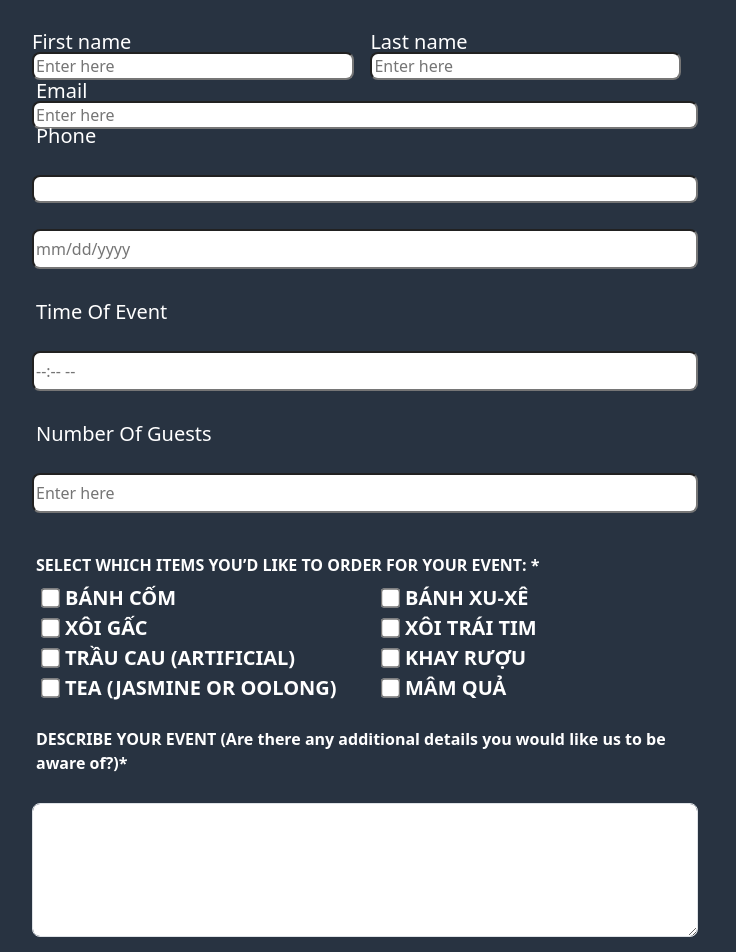
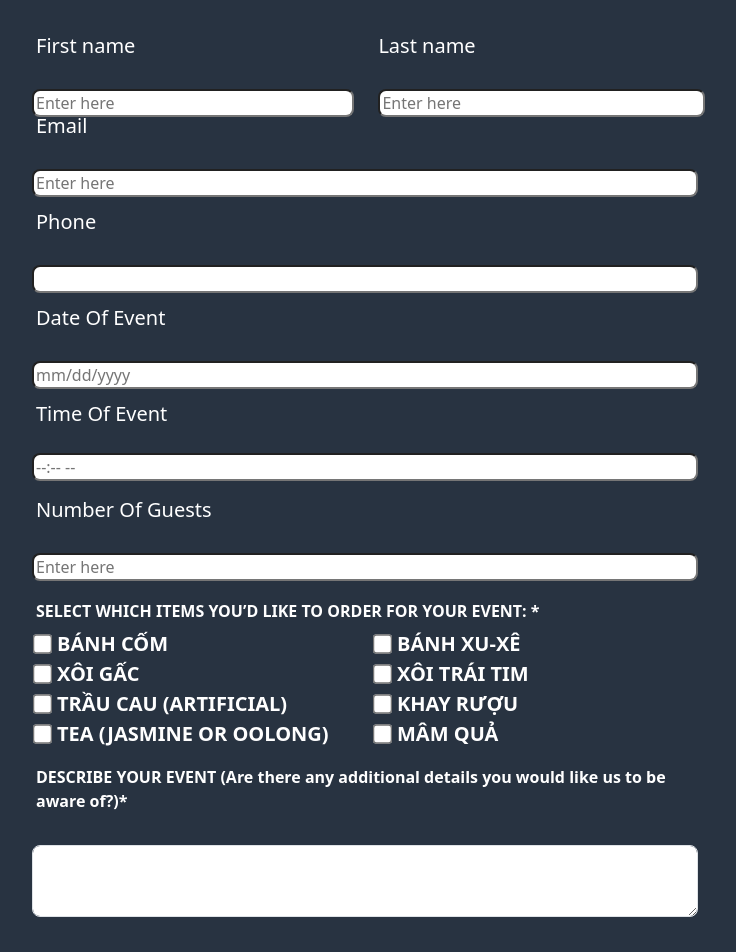
Before and after one commit to The-stoic-wolf/DHGB, a React (Create React App) app: page /tea in a window 1280 px wide. Shown: the part 1180-2132 px from the top of the page, without its empty margins (272-1008 px from the left). Built offline with nearby package versions, Linux system fonts and the light colour scheme.

Commit message:
Your message about what you updated

```diff
--- a/src/components/pages/Teac.js
+++ b/src/components/pages/Teac.js
@@ -23,47 +23,47 @@ export default function Teac() {
          </div>
       </div>
       {/* ----------------------------------------------------------section no 1---------------------------------------------------------------- */}
-      <div className="pt-5" style={{height:"1300px",width:"100%",backgroundColor:"rgb(40, 51, 65)"}}>
+      <div className="pt-5" style={{height:"1350px",width:"100%",backgroundColor:"rgb(40, 51, 65)"}}>
 
         <div className="d-flex flex-column text-white align-items-center pt-3" style={{height:"900px", margin:" 0px 300px 50px 300px"}}>
             <h2 className="fs-3 fw-normal ">BOOK YOUR VIETNAMESE TEA CEREMONY WITH US!</h2>
             <p className=" fs-5 fw-normal " style={{margin:"10px 190px 0px 190px"}}>At Đông Hưng Viên Bakery, we specialize in bringing to life the sweetness of  your engagement (Đám Hỏi) and wedding day with our bespoke cakes and personalized service.</p>
 {/* -----------------------------------------------------section no 2----------------------------------------------------------------------------- */}
-          <div className="d-flex flex-column mt-4"  style={{height:"800px",width:"100%"}}>
-            <div className="d-flex flex-row" style={{height:"45px"}}>
-               <div className="d-flex flex-column ps-1" style={{width:"48%"}}>
-                 <label  htmlFor="fname" className='fs-5 fw-normal pt-1'style={{height:"5px"}}>First name</label><br></br>
-                 <input style={{height:"40px"}} className="rounded-3 mt-0" type="text" id="fname" name="fname" placeholder='Enter here'/><br></br>
+          <div className="d-flex flex-column mt-4"  style={{height:"1200px",width:"100%"}}>
+            <div className="d-flex flex-row" style={{height:"80px"}}>
+               <div className="d-flex flex-column ps-1 pb-2 pt-2" style={{width:"48%"}}>
+                 <label  htmlFor="fname" className='mx-1 fs-5 fw-normal mb-2'style={{height:"10px"}}>First name</label><br></br>
+                 <input style={{height:"40px"}} className="rounded-3 mt-3" type="text" id="fname" name="fname" placeholder='Enter here'/><br></br>
                </div>
-               <div className="d-flex flex-column ps-3" style={{width:"48%"}}>
-                 <label  htmlFor="fname" className='fs-5 fw-normal pt-1' style={{height:"5px"}}>Last name</label><br></br>
-                 <input style={{height:"40px"}} className="rounded-3 mt-0" type="text" id="fname" name="fname" placeholder='Enter here'/><br></br>
+               <div className="d-flex flex-column ms-4 pb-2 pt-2" style={{width:"48%"}}>
+                 <label  htmlFor="fname" className='fs-5 fw-normal mb-2' style={{height:"10px"}}>Last name</label><br></br>
+                 <input style={{height:"40px"}} className="rounded-3 mt-3" type="text" id="fname" name="fname" placeholder='Enter here'/><br></br>
                </div>
              </div>
 
-             <div className="d-flex flex-column mt-1 mx-1" style={{width:"98%",height:"45px"}} >
-                 <label  htmlFor="fname" className='ms-1 fs-5 fw-normal pt-1' style={{height:"5px"}}>Email</label><br></br>
-                 <input style={{height:"40px"}} className="rounded-3 " type="text" id="fname" name="fname" placeholder='Enter here'/><br></br>
+             <div className="d-flex flex-column mt-2 mb-2 mx-1" style={{width:"98%",height:"80px"}} >
+                 <label  htmlFor="fname" className='ms-1 fs-5 fw-normal mb-2' style={{height:"10px"}}>Email</label><br></br>
+                 <input style={{height:"40px"}} className="rounded-3 mt-3" type="text" id="fname" name="fname" placeholder='Enter here'/><br></br>
              </div>
 
-             <div className="d-flex flex-column mt-1 mx-1" style={{width:"98%",height:"50px"}}>
-                 <label  htmlFor="fname" className='ms-1 fs-5 fw-normal'>Phone</label><br></br>
-                 <input style={{height:"40px"}} className="rounded-3" type="text" id="fname" name="fname"/><br></br>
+             <div className="d-flex flex-column mt-2 mb-2 mx-1" style={{width:"98%",height:"80px"}}>
+                 <label  htmlFor="fname" className='ms-1 fs-5 fw-normal mb-2' style={{height:"10px"}}>Phone</label><br></br>
+                 <input style={{height:"40px"}} className="rounded-3 mt-3" type="text" id="fname" name="fname"/><br></br>
              </div>
 
-             <div className="d-flex flex-column mt-1 mx-1" style={{width:"98%"}}>
-                 <label  htmlFor="fname" className='ms-1 fs-5 fw-normal'>Date Of Event</label><br></br>
-                 <input style={{height:"40px"}} className="rounded-3" type="text" id="fname" name="fname" placeholder='mm/dd/yyyy'/><br></br>
+             <div className="d-flex flex-column mt-2 mb-2 mx-1" style={{width:"98%",height:"80px"}}>
+                 <label  htmlFor="fname" className='ms-1 fs-5 fw-normal mb-2' style={{height:"10px"}}>Date Of Event</label><br></br>
+                 <input style={{height:"40px"}} className="rounded-3 mt-3" type="text" id="fname" name="fname" placeholder='mm/dd/yyyy'/><br></br>
              </div>
 
-             <div className="d-flex flex-column mt-1 mx-1" style={{width:"98%"}}>
-                 <label  htmlFor="fname" className='ms-1 fs-5 fw-normal'>Time Of Event</label><br></br>
-                 <input style={{height:"40px"}} className="rounded-3" type="text" id="fname" name="fname" placeholder='--:-- --'/><br></br>
+             <div className="d-flex flex-column mt-2 mb-2 mx-1" style={{width:"98%",height:"80px"}}>
+                 <label  htmlFor="fname" className='ms-1 fs-5 fw-normal mb-1' style={{height:"10px"}}>Time Of Event</label><br></br>
+                 <input style={{height:"40px"}} className="rounded-3 mt-3" type="text" id="fname" name="fname" placeholder='--:-- --'/><br></br>
              </div>
 
-             <div className="d-flex flex-column mt-1 mx-1" style={{width:"98%"}}>
-                 <label  htmlFor="fname" className='ms-1 fs-5 fw-normal'>Number Of Guests</label><br></br>
-                 <input style={{height:"40px"}} className="rounded-3" type="text" id="fname" name="fname" placeholder='Enter here'/><br></br>
+             <div className="d-flex flex-column mt-2 mb-2 mx-1" style={{width:"98%",height:"80px"}}>
+                 <label  htmlFor="fname" className='ms-1 fs-5 fw-normal mb-2' style={{height:"10px"}}>Number Of Guests</label><br></br>
+                 <input style={{height:"40px"}} className="rounded-3 mt-3" type="text" id="fname" name="fname" placeholder='Enter here'/><br></br>
              </div>
   {/* --------------------------------------------------------section no 3--------------------------------------------------------- */}
             <div className="ms-2 mt-3" style={{height:"30px"}}>
@@ -71,59 +71,59 @@ export default function Teac() {
             </div>
             <div className="d-flex flex-row" style={{width:"100%"}}>
                 <div className="d-flex flex-column "style={{width:"50%"}}>
-                  <div className="d-flex mx-3">
+                  <div className="d-flex px-2">
                     <input type="checkbox" id="vehicle1" name="vehicle1" value="Bike"  style={{transform: "scale(1.5)",}}/>
                     <label htmlFor="vehicle1"className="fs-5 fw-semibold ms-2">BÁNH CỐM</label><br></br>
                    </div>
 
-                    <div className="d-flex mx-3">
+                    <div className="d-flex px-2">
                      <input type="checkbox" id="vehicle1" name="vehicle1" value="Bike"  style={{transform: "scale(1.5)",}}/>
                      <label htmlFor="vehicle1"className="fs-5 fw-semibold ms-2">XÔI GẤC</label><br></br>
                    </div>
 
-                    <div className="d-flex mx-3">
+                    <div className="d-flex px-2">
                     <input type="checkbox" id="vehicle1" name="vehicle1" value="Bike"  style={{transform: "scale(1.5)",}}/>
                     <label htmlFor="vehicle1"className="fs-5 fw-semibold ms-2">TRẦU CAU (ARTIFICIAL)</label><br></br>
                    </div>
 
-                    <div className="d-flex mx-3">
+                    <div className="d-flex px-2">
                     <input type="checkbox" id="vehicle1" name="vehicle1" value="Bike" style={{transform: "scale(1.5)",}}/>
                     <label htmlFor="vehicle1"className="fs-5 fw-semibold ms-2">TEA (JASMINE OR OOLONG)</label><br></br>
                    </div>
                  </div>
 
                  <div className="d-flex flex-column "style={{width:"50%"}}>
-                  <div className="d-flex mx-3">
+                  <div className="d-flex px-2">
                     <input type="checkbox" id="vehicle1" name="vehicle1" value="Bike"  style={{transform: "scale(1.5)",}}/>
                     <label htmlFor="vehicle1"className="fs-5 fw-semibold ms-2">BÁNH XU-XÊ</label><br></br>
                    </div>
 
-                    <div className="d-flex mx-3">
+                    <div className="d-flex px-2">
                      <input type="checkbox" id="vehicle1" name="vehicle1" value="Bike"  style={{transform: "scale(1.5)",}}/>
                      <label htmlFor="vehicle1"className="fs-5 fw-semibold ms-2">XÔI TRÁI TIM</label><br></br>
                    </div>
 
-                    <div className="d-flex mx-3">
+                    <div className="d-flex px-2">
                     <input type="checkbox" id="vehicle1" name="vehicle1" value="Bike"  style={{transform: "scale(1.5)",}}/>
                     <label htmlFor="vehicle1"className="fs-5 fw-semibold ms-2">KHAY RƯỢU</label><br></br>
                    </div>
 
-                    <div className="d-flex mx-3">
+                    <div className="d-flex px-2">
                     <input type="checkbox" id="vehicle1" name="vehicle1" value="Bike" style={{transform: "scale(1.5)",}}/>
                     <label htmlFor="vehicle1"className="fs-5 fw-semibold ms-2">MÂM QUẢ</label><br></br>
                    </div>
                  </div>
             </div>
-            <div className="d-flex flex-column mt-4 mx-1" style={{width:"98%"}}>
-                 <label  htmlFor="fname" className='ms-1 fs-6 fw-semibold'>DESCRIBE YOUR EVENT (Are there any additional details you would like us to be aware of?)*</label><br></br>
-                 <textarea className="form-control rounded-3 mt-1" id="exampleFormControlTextarea1" rows="5"></textarea><br></br>
+            <div className="d-flex flex-column pt-3 pb-2 mx-1" style={{width:"98%",height:"200px"}}>
+                 <label  htmlFor="fname" className='ms-1 fs-6 fw-semibold pb-2'>DESCRIBE YOUR EVENT (Are there any additional details you would like us to be aware of?)*</label><br></br>
+                 <textarea className="form-control rounded-3 " id="exampleFormControlTextarea1" rows="5"></textarea><br></br>
              </div>
-             <div className="d-flex flex-column mt-4 mx-1" style={{width:"98%"}}>
-                 <label  htmlFor="fname" className='ms-1 fs-6 fw-semibold'>How Did You Hear About Us? *</label><br></br>
+             <div className="d-flex flex-column pt-3 mx-1" style={{width:"98%",height:"80px"}}>
+                 <label  htmlFor="fname" className='ms-1 fs-6 fw-semibold pb-1'>How Did You Hear About Us? *</label><br></br>
                  <textarea className="form-control rounded-3 mt-1" id="exampleFormControlTextarea1" rows="1"></textarea><br></br>
              </div>
-             <div className="mt-5">
-              <button className="btn btn-primary rounded-5 fs-5 fw-normal " style={{height:"50px",width:"120px"}}>SUBMIT</button>
+             <div className="mt-4" style={{height:"80px"}}>
+              <button className="btn btn-primary rounded-5 fs-5 fw-normal pt-2 " style={{height:"50px",width:"120px"}}>SUBMIT</button>
              </div>
             </div>
          </div>
```
